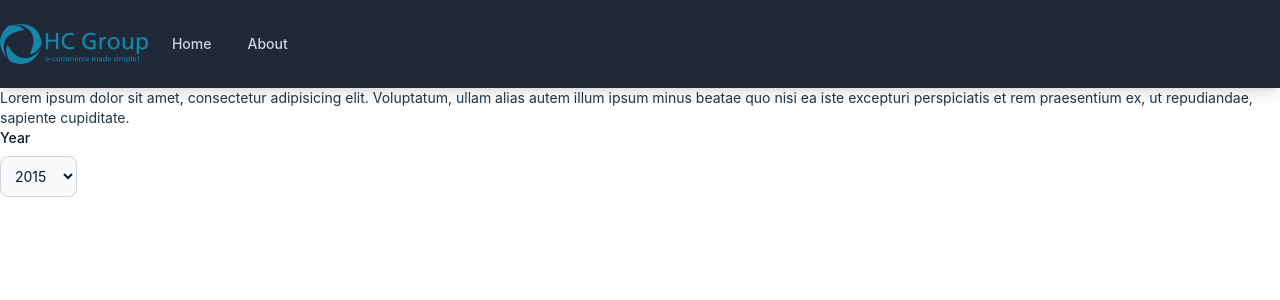
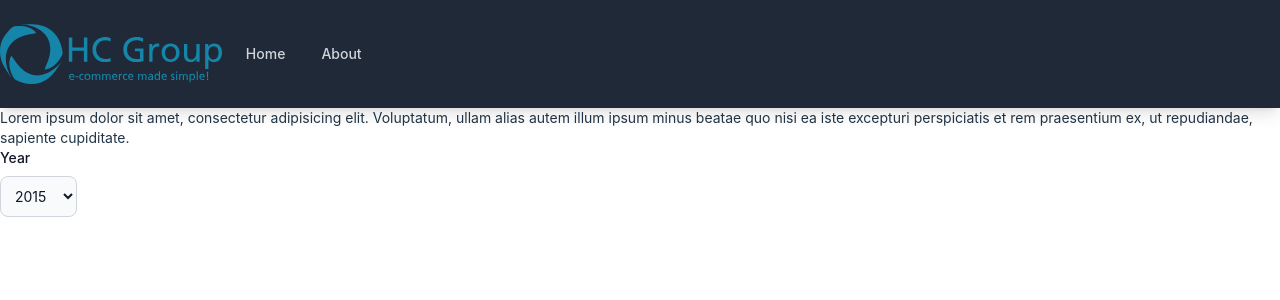
Before and after one commit to jarvin-s/hc-group-app, a Vue app: page / in a window 1280 px wide. Shown: the top 300 px of the page. Built offline with nearby package versions, Linux system fonts and the light colour scheme.

Commit message:
Update logo and styling

```diff
--- a/src/style.css
+++ b/src/style.css
@@ -21,12 +21,6 @@
 a {
   font-weight: 500;
   text-decoration: inherit;
-}
-
-body {
-  /* margin: 0;
-  min-width: 320px;
-  min-height: 100vh; */
 }
 
 h1 {
```
Also changed, not shown: public/logo.svg.
